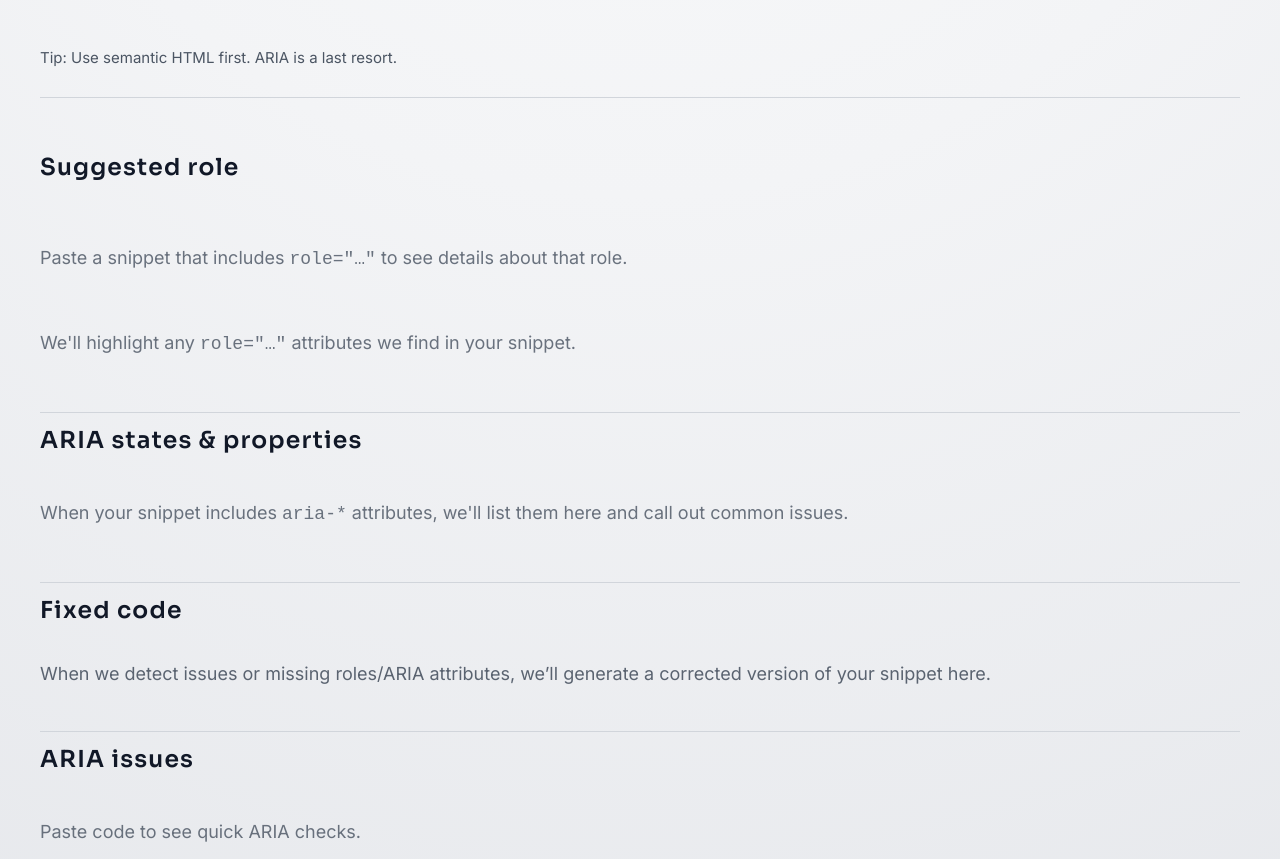
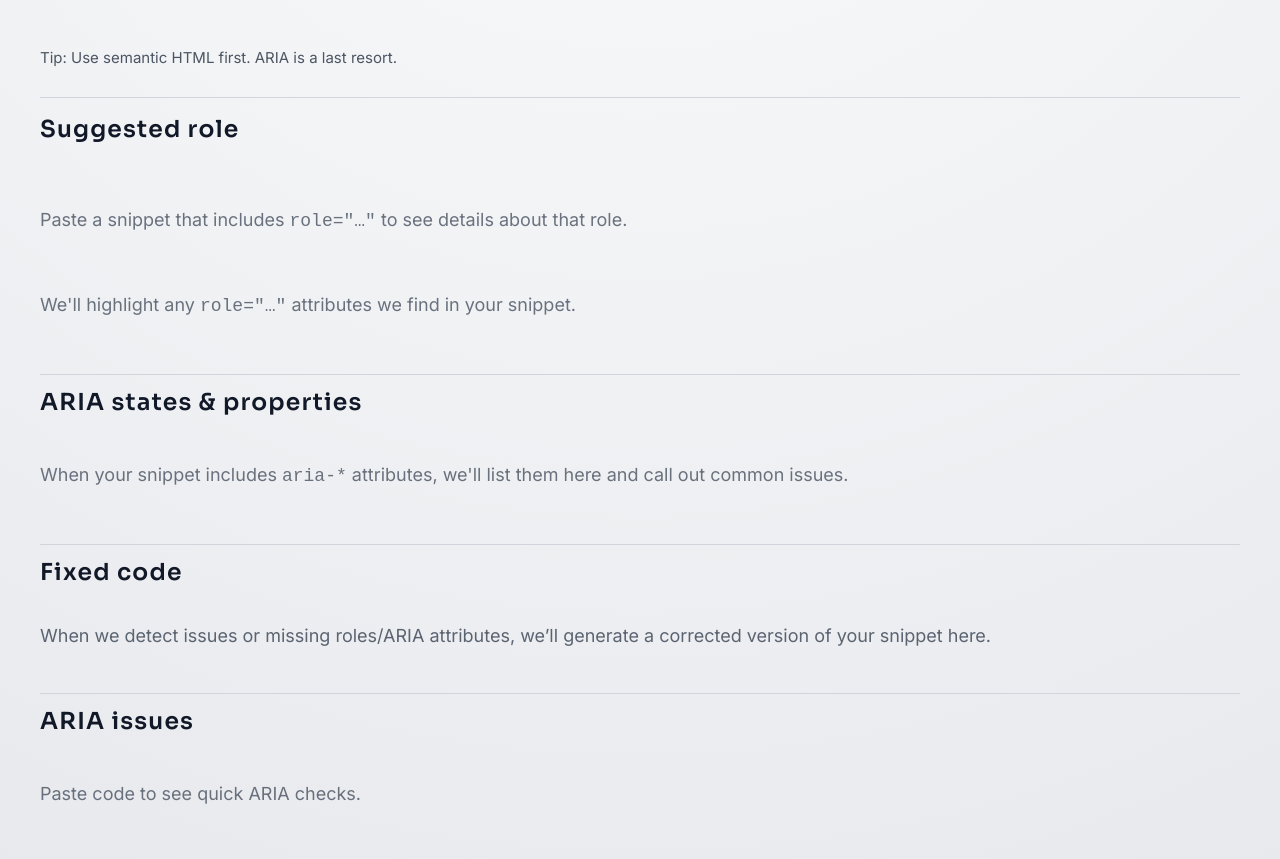
Before and after one commit to carlneubert/ARIA-Role-Tool, a plain HTML site: page index.html in a window 1280 px wide. Shown: the part 478-1337 px from the top of the page. Drawn offline with Linux system fonts and the light colour scheme.

Commit message:
Refactor panel spacing and adjust layout gap for improved design consistency

```diff
--- a/style.css
+++ b/style.css
@@ -157,9 +157,6 @@ header h1 {
   border-bottom: 1px solid var(--border-subtle);
 }
 
-.panel + .panel {
-  margin-top: 1.25rem; /* add a bit of breathing room between major sections */
-}
 
 .panel:last-of-type {
   border-bottom: none;
@@ -690,7 +687,7 @@ html[data-theme="light"] .mdn-link:focus {
 .layout {
   display: grid;
   grid-template-columns: 1fr;
-  gap: 1.25rem;
+  gap: 0.60rem;
   align-items: flex-start;
   width: 100%;
 }
```
